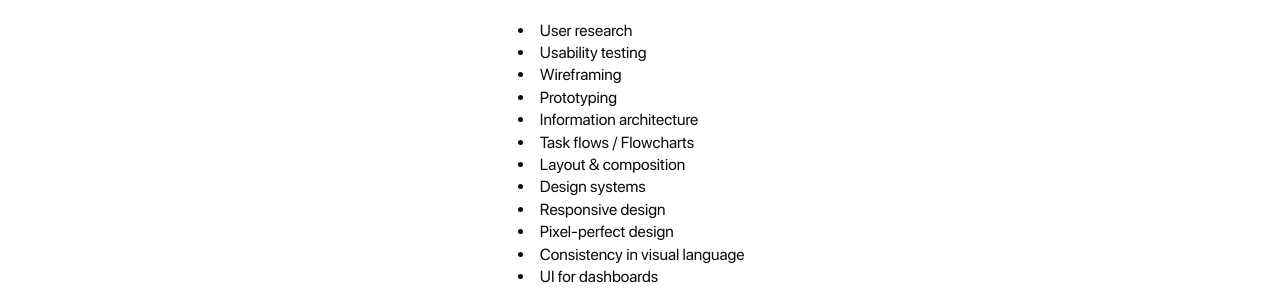
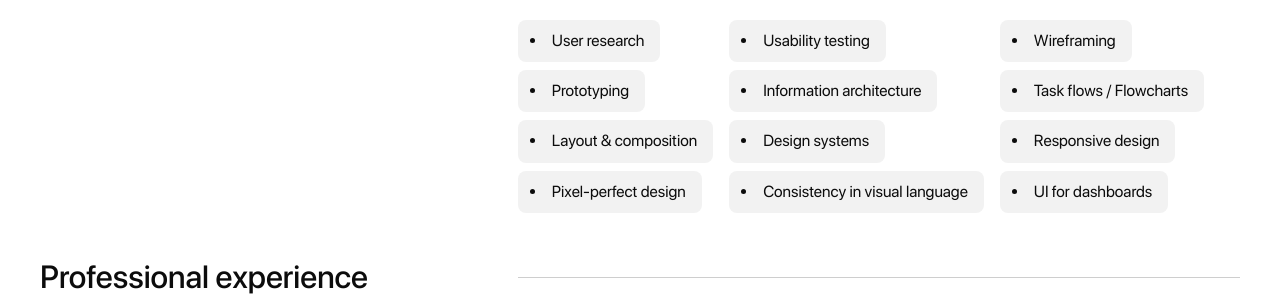
Before and after one commit to palinamarkovich/palinamarkovich.github.io, a website built with Vite: page index.html in a window 1280 px wide. Shown: the part 650-949 px from the top of the page. Built offline with nearby package versions, Linux system fonts and the light colour scheme.

Commit message:
skills wip

```diff
--- a/index.html
+++ b/index.html
@@ -73,10 +73,10 @@
 			</p>
 		</div>
 	</section>
-	<section class="section">
+	<section class="section skills">
 		<h2 class="heading heading--lg section__heading">Skills</h2>
 		<div class="section__content">
-			<ul class="list list--columns">
+			<ul class="list">
 				<li class="list__item">User research</li>
 				<li class="list__item">Usability testing</li>
 				<li class="list__item">Wireframing</li>
--- a/style.css
+++ b/style.css
@@ -38,6 +38,7 @@
 /* Variables */
 :root {
 	--color--background: #FFFFFF;
+	--color--background-secondary: #F2F2F2;
 	--color--text: #0C0C0C;
 	--color--accent: color-mix(in hsl, #0048FF 80%, transparent 20%);
 	--border--base: 1px solid color-mix(in hsl, var(--color--text) 20%, transparent 80%) ;
@@ -58,13 +59,7 @@
 	:root {
 		--body--inline-padding: 0;
 		--body--block-padding: 0;
-		--section--max-inline-size: 100%;
-	}
-	.list {
-		&.list--columns {
-			column-width: auto;
-			column-count: var(--list--columns-count);
-		}
+		--body--max-inline-size: 100%;
 	}
 }
 
@@ -154,16 +149,13 @@
 	padding-inline-start: 1rem;
 	list-style-type: disc;
 
+	& .list__item::marker {
+		/*font-size: .75em;*/
+		/*line-height: calc(1em / 0.75);*/
+	}
+
 	& .list {
 		list-style-type: circle;
-	}
-
-	&.list--columns {
-		padding-inline-start: 0;
-		list-style-position: inside;
-		column-width: calc((var(--section--max-inline-size) / var(--list--columns-count))
-		- var(--list--columns-gap) * (var(--list--columns-count) / (var(--list--columns-count) - 1)));
-		column-gap: var(--list--columns-gap);
 	}
 }
 
@@ -226,6 +218,34 @@
 	}
 }
 
+/* Sections */
+
+.skills {
+	.section__content {
+		container-type: inline-size;
+		container-name: skills-content;
+		--list-column-count: 3;
+	}
+
+	.list {
+		padding-inline-start: 0;
+		list-style-position: inside;
+		display: grid;
+		width: fit-content;
+		grid-template-columns: repeat(var(--list-column-count), auto);
+		row-gap: 0.5rem;
+		column-gap: 1rem;
+	}
+	.list__item {
+		padding-block: 0.625em;
+		padding-inline: 0.75em 1em;
+		border-radius: 0.5em;
+		background-color: var(--color--background-secondary);
+		text-wrap: nowrap;
+		width: fit-content;
+	}
+}
+
 .experience {
 	& .experience__list {
 		list-style-type: none;
```
